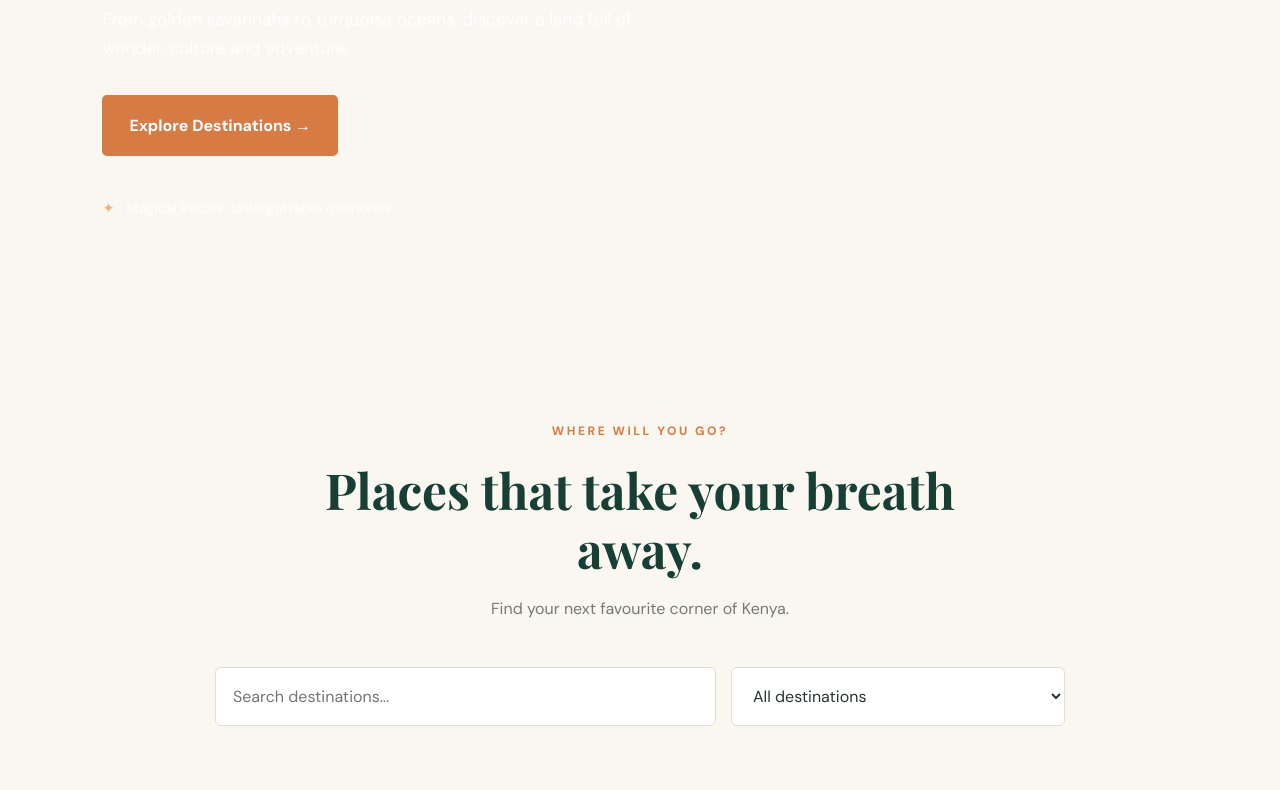
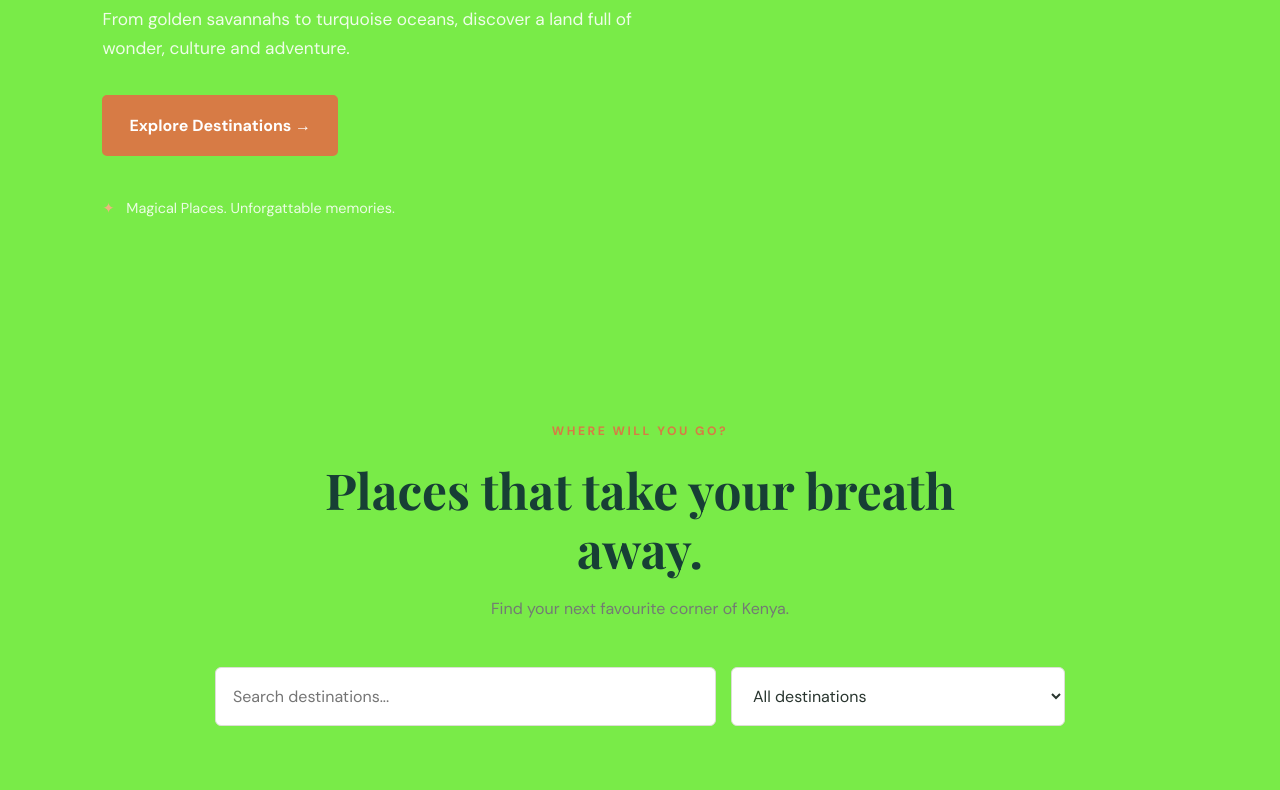
Before and after one commit to Eva-Hawa/Explore-Kenya, a plain HTML site: page index.html in a window 1280 px wide. Shown: the part 455-1245 px from the top of the page. Drawn offline with nearby package versions, Linux system fonts and the light colour scheme.

Commit message:
color changes

```diff
--- a/style.css
+++ b/style.css
@@ -5,7 +5,7 @@
     --forest: #173f35;
     --deep-forest: #102e27;
     --sage: #dce6d8;
-    --cream: #faf7f0;
+    --cream: #79eb48;
     --sand: #e8d9bf;
     --orange: #d77b45;
     --text:#29352f;
@@ -608,6 +608,3 @@ header {
         transition-duration: 0.01ms !important;
     }
 }
-.hawa{
-    back
-}
```
